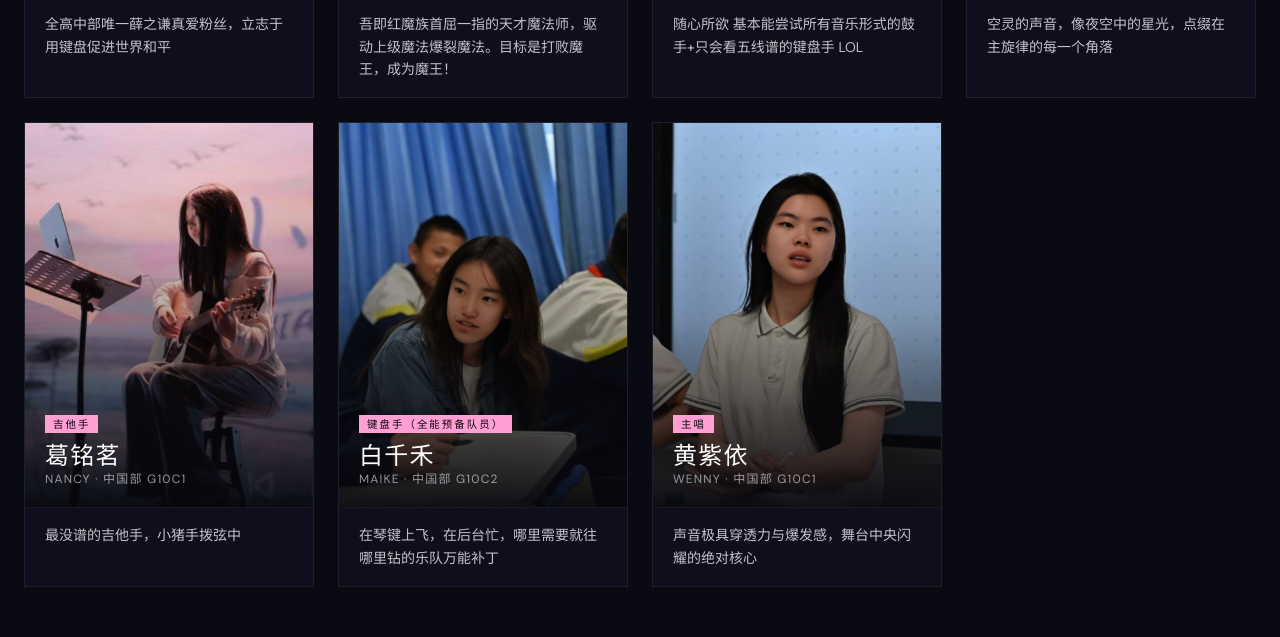
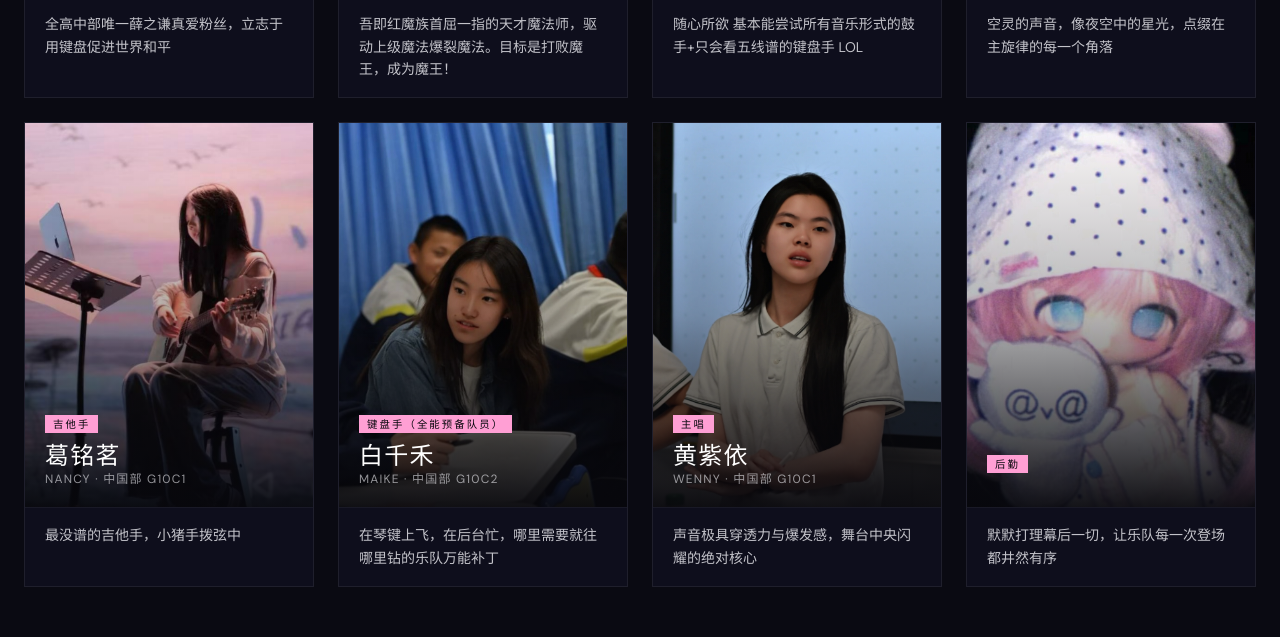
Before and after one commit to Junyu-Ling/ECHO-CHAMBER, a React (Vite) app: page / in a window 1280 px wide. Shown: the part 2640-3277 px from the top of the page. Built offline with nearby package versions, Linux system fonts and the light colour scheme; no server answers; the database is empty.

Commit message:
feat: 新增后勤成员（名字班级待填）

```diff
--- a/scripts/generate-media.mjs
+++ b/scripts/generate-media.mjs
@@ -295,6 +295,10 @@ const memberSources = [
       cropZoom: 1.45,
     },
   ],
+  [
+    "houqin.png",
+    "houqin.webp",
+    { position: "centre", maxUpscale: 2.2, focusX: 0.5, focusY: 0.48, cropZoom: 1.08 },
   ],
   ["huang-ziyi.png", "huang-ziyi.webp", { position: "centre", maxUpscale: 2.2, cropZoom: 1.08 }],
   ["liu-yiyang.png", "liu-yiyang.webp", { position: "centre", maxUpscale: 2.2 }],
--- a/src/app/components/MembersSection.tsx
+++ b/src/app/components/MembersSection.tsx
@@ -10,6 +10,7 @@ import ellisPhoto from "../../assets/members/ellis.webp";
 import gongLaoshiPhoto from "../../assets/members/gong-laoshi.webp";
 import liuYiyangPhoto from "../../assets/members/liu-yiyang.webp";
 import huYuqinPhoto from "../../assets/members/hu-yuqin.webp";
+import houqinPhoto from "../../assets/members/houqin.webp";
 import { ImageWithFallback } from "./ImageWithFallback";
 
 const members = [
@@ -119,6 +120,16 @@ const members = [
     photo: huangZiyiPhoto,
     photoPosition: "center center",
     photoZoom: 1.06,
+  },
+  {
+    id: 14,
+    name: "",
+    nameEn: "",
+    role: "后勤",
+    roleEn: "",
+    bio: "默默打理幕后一切，让乐队每一次登场都井然有序",
+    photo: houqinPhoto,
+    photoPosition: "center 48%",
   }
 ];
 
@@ -158,7 +169,7 @@ function MemberCard({ member }: { member: (typeof members)[number] }) {
       <div className="relative overflow-hidden" style={{ aspectRatio: "3/4" }}>
         <ImageWithFallback
           src={member.photo}
-          alt={member.name}
+          alt={member.name || member.role}
           className={`relative w-full h-full object-cover transition-transform duration-700 ${
             "photoZoom" in member && member.photoZoom
               ? "group-hover:scale-[1.08]"
@@ -213,17 +224,20 @@ function MemberCard({ member }: { member: (typeof members)[number] }) {
               fontFamily: "'Anton', sans-serif",
               fontSize: "1.5rem",
               letterSpacing: "0.05em",
-              color: isLeader ? "#FF9FD4" : "white"
+              color: isLeader ? "#FF9FD4" : "white",
+              minHeight: member.name ? undefined : "0.5rem",
             }}
           >
             {member.name}
           </h3>
+          {(member.nameEn || member.roleEn) && (
           <p
             className="text-muted-foreground text-xs mt-0.5 uppercase tracking-widest"
             style={{ opacity: 0.6 }}
           >
-            {member.nameEn} {member.roleEn ? `· ${member.roleEn}` : ''}
+            {member.nameEn}{member.nameEn && member.roleEn ? " · " : ""}{member.roleEn}
           </p>
+          )}
         </div>
       </div>
 
```
Also changed, not shown: src/assets/members/houqin.webp (added).
